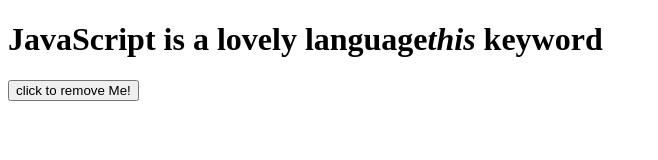
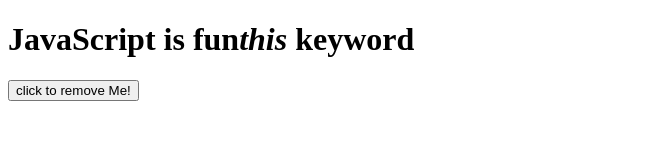
Before and after one commit to Micjik50/function, a plain HTML site: page index.html in a window 1280 px wide. Shown: the whole page, without its empty margins (0-658 px from the left). Drawn offline with Linux system fonts and the light colour scheme.

Commit message:
Update index.html

```diff
--- a/index.html
+++ b/index.html
@@ -6,7 +6,7 @@
     <title>function</title>
 </head>
 <body>
-    <h1 class="myName">JavaScript is a lovely language<i>this</i> keyword</h1>
+    <h1 class="myName">JavaScript is fun<i>this</i> keyword</h1>
     <button onclick="this.style.display='none'">click to remove Me!</button>
 </body>
 
```
